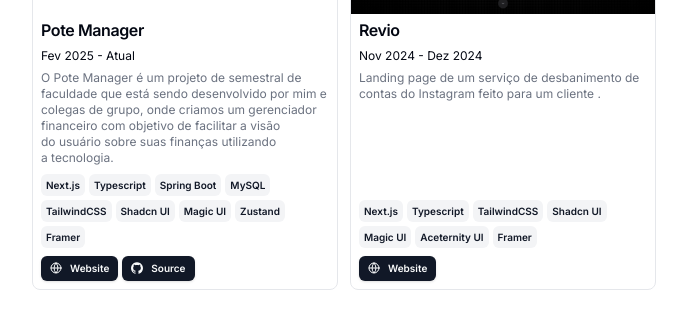
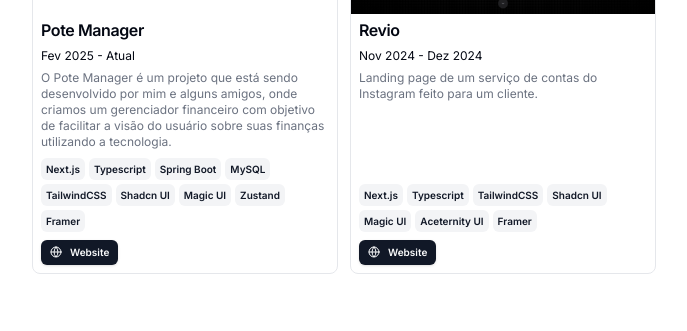
Before and after one commit to 9cs/portfolio, a Next.js app: page / in a window 1280 px wide. Shown: the part 1169-1500 px from the top of the page, without its empty margins (296-983 px from the left). Built offline with nearby package versions, Linux system fonts and the light colour scheme; grey boxes are pictures that could not be loaded.

Commit message:
Update resume.tsx

```diff
--- a/src/data/resume.tsx
+++ b/src/data/resume.tsx
@@ -93,7 +93,7 @@
       dates: "Fev 2025 - Atual",
       active: true,
       description:
-        "O Pote Manager é um projeto de semestral de faculdade que está sendo desenvolvido por mim e colegas de grupo, onde criamos um gerenciador financeiro com objetivo de facilitar a visão do usuário sobre suas finanças utilizando a tecnologia.",
+        "O Pote Manager é um projeto que está sendo desenvolvido por mim e alguns amigos, onde criamos um gerenciador financeiro com objetivo de facilitar a visão do usuário sobre suas finanças utilizando a tecnologia.",
       technologies: [
         "Next.js",
         "Typescript",
@@ -111,11 +111,6 @@
           href: "https://pmg-es-2024-2-ti2-3740100-gerenciador-financeiro.vercel.app/",
           icon: <Icons.globe className="size-3" />,
         },
-        {
-          type: "Source",
-          href: "https://github.com/ICEI-PUC-Minas-PMGES-TI/pmg-es-2024-2-ti2-3740100-gerenciador-financeiro",
-          icon: <Icons.github className="size-3" />,
-        },
       ],
       image: "",
       video: "pote_manager.mp4",
@@ -126,7 +121,7 @@
       dates: "Nov 2024 - Dez 2024",
       active: true,
       description:
-        "Landing page de um serviço de desbanimento de contas do Instagram feito para um cliente .",
+        "Landing page de um serviço de contas do Instagram feito para um cliente.",
       technologies: [
         "Next.js",
         "Typescript",
```
